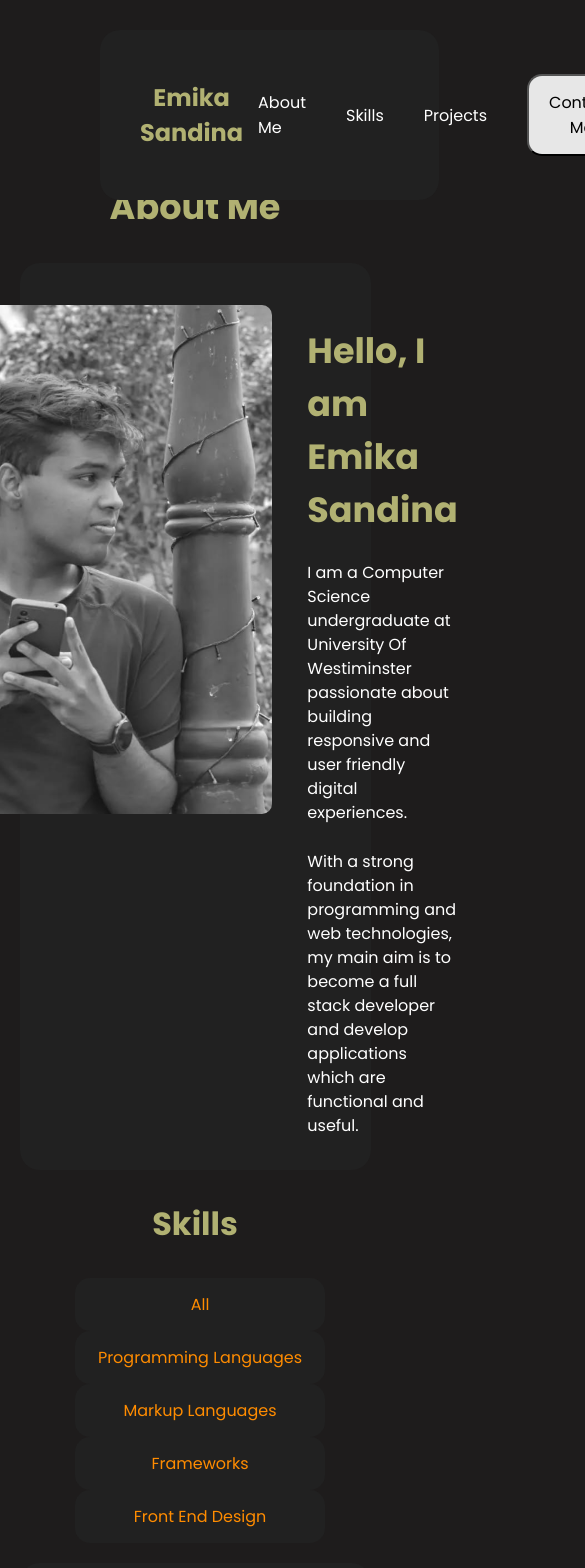
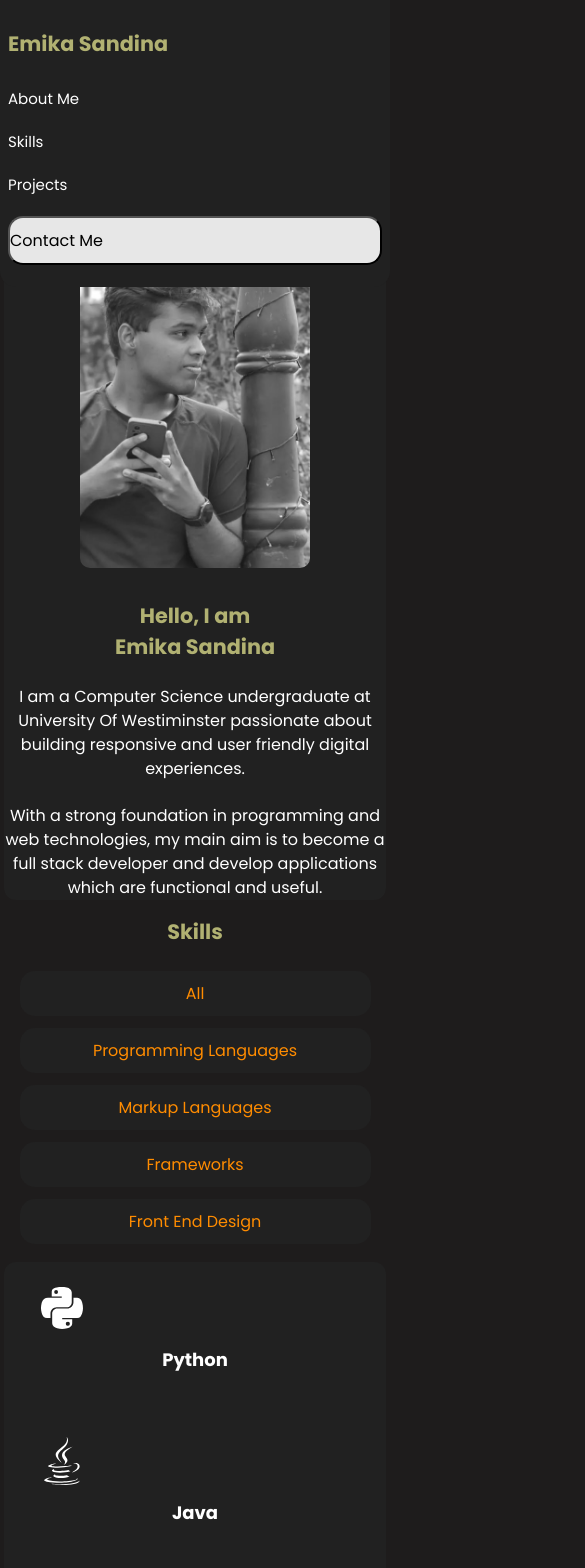
Before and after one commit to emika-sandina/new-react-portfolio, a React (Vite) app: page / in a window 390 px wide. Shown: the top 1568 px of the page, 585 px wide, since content can reach past the window. Built offline with nearby package versions, Linux system fonts and the light colour scheme.

Commit message:
added mobile responsiveness and finished  adding projects

```diff
--- a/src/App.jsx
+++ b/src/App.jsx
@@ -13,6 +13,7 @@ function App() {
     <Navbar/>
     <Aboutme/>
     <Skills/>
+    <Projects/>
     <Contact/>
     </>
   )
--- a/src/components/AboutMe/aboutme.css
+++ b/src/components/AboutMe/aboutme.css
@@ -49,3 +49,27 @@ p:hover {
 h1 {
     text-align: center;
 }
+
+@media (max-width: 600px) {
+  .main-title {
+    font-size: 1.3rem;
+  }
+  .about-me {
+    flex-direction: column;
+    width: 98vw;
+    align-items: center;
+  }
+  .about-image {
+    width: 90vw;
+    max-width: 250px;
+    margin: 0 auto;
+  }
+  .about-text {
+    margin-top: 16px;
+    margin-left: 0;
+    text-align: center;
+  }
+  p {
+    font-size: 1rem;
+  }
+}
--- a/src/components/Contact/contact.css
+++ b/src/components/Contact/contact.css
@@ -59,3 +59,27 @@ textarea {
 h1 {
     margin-bottom: 30px; ;
 }
+
+@media (max-width: 600px) {
+  .contact {
+    flex-direction: column;
+    max-width: 98vw;
+    padding: 12px;
+    border-radius: 12px;
+  }
+  input, textarea {
+    width: 90vw;
+    min-width: 0;
+    font-size: 1rem;
+    padding: 10px;
+  }
+  .btn {
+    margin-left: 0;
+    width: 100%;
+    margin-top: 16px;
+  }
+  h1 {
+    font-size: 1.3rem;
+    margin-bottom: 18px;
+  }
+}
--- a/src/components/Navbar/navbar.css
+++ b/src/components/Navbar/navbar.css
@@ -35,3 +35,28 @@
     width: 100px;
     border-radius: 50%;
 }
+
+@media (max-width: 600px) {
+  .navbar {
+    flex-direction: column;
+    align-items: flex-start;
+    padding: 12px 8px;
+    top: 0;
+    left: 0;
+    width: 100vw;
+    border-radius: 0 0 16px 16px;
+  }
+  .navlinks {
+    flex-direction: column;
+    width: 100%;
+    gap: 0;
+  }
+  .navlinks a, .navlinks button {
+    padding: 10px 0;
+    width: 100%;
+    text-align: left;
+  }
+  .navicon {
+    width: 60px;
+  }
+}
--- a/src/components/Projects/Projects.jsx
+++ b/src/components/Projects/Projects.jsx
@@ -1,6 +1,43 @@
 import './projects.css';
+import { FontAwesomeIcon } from '@fortawesome/react-fontawesome';
+import { faHtml5, faCss3Alt, faReact, faJs, faPython, faJava, faFigma, faNodeJs} from '@fortawesome/free-brands-svg-icons';
 
 function Projects() {
+    return(
+        <>
+        <h1>Projects</h1>
+        <div className="container">
+            <div className="project-card">
+                <h3>Climate Action</h3>
+                <br></br>
+                <div className="technologies">
+                    <p><FontAwesomeIcon icon={faHtml5} className='project-icon'/></p>
+                    <p><FontAwesomeIcon icon={faCss3Alt} className='project-icon'/></p>
+                    <p><FontAwesomeIcon icon={faJs} className='project-icon'/></p>
+                </div>
+                <br></br>
+                <p>Contributed in developing a website</p>
+                <p>covering SDG-13 (Climate Action)</p>
+                <br></br>
+                <button className='btn'><a href='https://xerosf.github.io/web-dev-coursework/src/pages/home.html' target='_blank'>Explore</a></button>
+            </div>
+
+            <div className="project-card">
+                <h3>Portfolio Website</h3>
+                <br></br>
+                <div className="technologies">
+                    <p><FontAwesomeIcon icon={faHtml5} className='project-icon' /></p>
+                    <p><FontAwesomeIcon icon={faCss3Alt} className='project-icon'/></p>
+                    <p><FontAwesomeIcon icon={faJs} className='project-icon'/></p>
+                    <p><FontAwesomeIcon icon={faReact} className='project-icon'/></p>
+                </div>
+                <br></br>
+                <p>A personal website built to showcase <br></br> my skills, experiences and projects <br></br>in a clean layout.</p>
+                <button className='btn'><a href='#' target='_blank'>Explore</a></button>
+            </div>
+        </div>
+        </>
+    );
 
 }
 
--- a/src/components/Projects/projects.css
+++ b/src/components/Projects/projects.css
@@ -0,0 +1,93 @@
+.container {
+    display: flex;
+    align-items: center;
+    justify-content: space-evenly;
+}
+
+
+.project-img {
+    width: 250px;
+    margin-left: 8%;
+}
+
+.technologies {
+    display: flex;
+    align-items: center;
+    justify-content: center;
+}
+
+.technologies p {
+    font-size: 55px;
+}
+
+h3 {
+    color: darkorange;
+    font-size: 30px;
+    text-align: center;
+}
+
+.btn {
+    width: 145px;
+    margin-top: 50px;
+}
+
+button a {
+    text-decoration: none;
+}
+
+.project-card {
+    background-color: #1e1c1c;
+    border-radius: 20px;
+    padding: 30px;
+    width: 400px;
+}
+
+.project-card button {
+    background: none;
+    margin-left: 28%;
+    border: 1px solid white;
+}
+
+.project-card button a {
+    color: white;
+}
+
+.project-card:hover {
+    border: 1px solid darkorange;
+    transition: ease-in-out 0.5s;
+    transform: scale(1.02);
+}
+
+.project-card button:hover {
+    border: 1px solid darkorange;
+}
+
+@media (max-width: 600px) {
+  .container {
+    flex-direction: column;
+    align-items: center;
+    gap: 18px;
+    padding: 0;
+  }
+  .project-card {
+    width: 90vw;
+    padding: 14px;
+    margin-bottom: 16px;
+  }
+  .project-img {
+    width: 90vw;
+    max-width: 200px;
+    margin-left: 0;
+  }
+  .technologies p {
+    font-size: 32px;
+  }
+  h3 {
+    font-size: 1.1rem;
+  }
+  .btn {
+    width: 100%;
+    margin-left: 0;
+    margin-top: 18px;
+  }
+}
--- a/src/components/Skills/skills.css
+++ b/src/components/Skills/skills.css
@@ -1,12 +1,11 @@
 .container {
     display: flex;
     align-items: center;
-    justify-content: space-evenly;
+    justify-content: center;
 }
 
 .card {
     padding: 2%;
-    background-color: #1e1c1c;
     border-radius: 20px;
 }
 
@@ -59,3 +58,30 @@ h1 {
     background-color: #4e4e4e;
     border: 2px solid darkorange;
 }
+
+@media (max-width: 600px) {
+  .container {
+    flex-direction: column;
+    align-items: center;
+    gap: 16px;
+    padding: 0;
+  }
+  .card {
+    width: 90vw;
+    padding: 12px;
+    margin-bottom: 12px;
+  }
+  .icon {
+    font-size: 48px;
+  }
+  .btn-container button {
+    width: 90vw;
+    margin: 6px 0;
+    font-size: 1rem;
+    padding: 10px 0;
+  }
+  h1 {
+    font-size: 1.3rem;
+    margin-top: 16px;
+  }
+}
--- a/src/index.css
+++ b/src/index.css
@@ -42,3 +42,24 @@ button:hover {
         font-size: 1rem;
     }
 }
+
+@media (max-width: 600px) {
+  .container {
+    width: 98vw;
+    min-width: unset;
+    padding: 12px 4px;
+    margin-top: 12px;
+    border-radius: 12px;
+  }
+  body {
+    font-size: 15px;
+  }
+  h1 {
+    font-size: 1.5rem;
+  }
+  button {
+    width: 100%;
+    padding: 12px 0;
+    font-size: 1rem;
+  }
+}
```
Also changed, not shown: src/assets/sdg.png (added).
